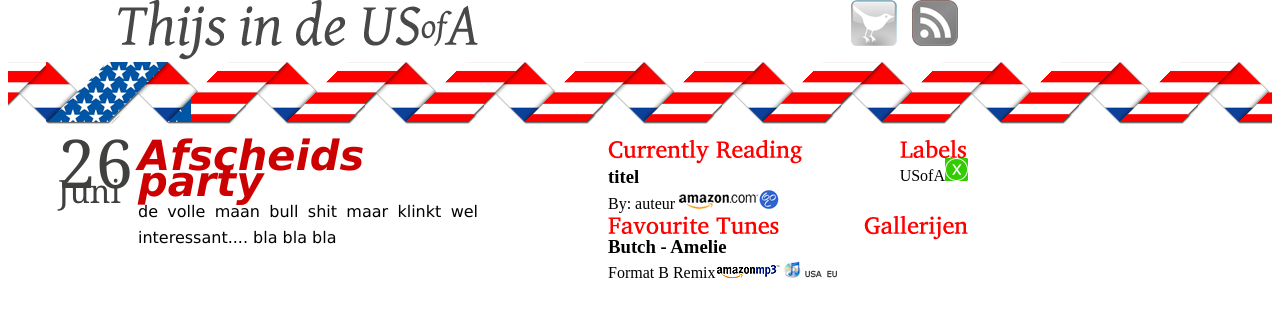
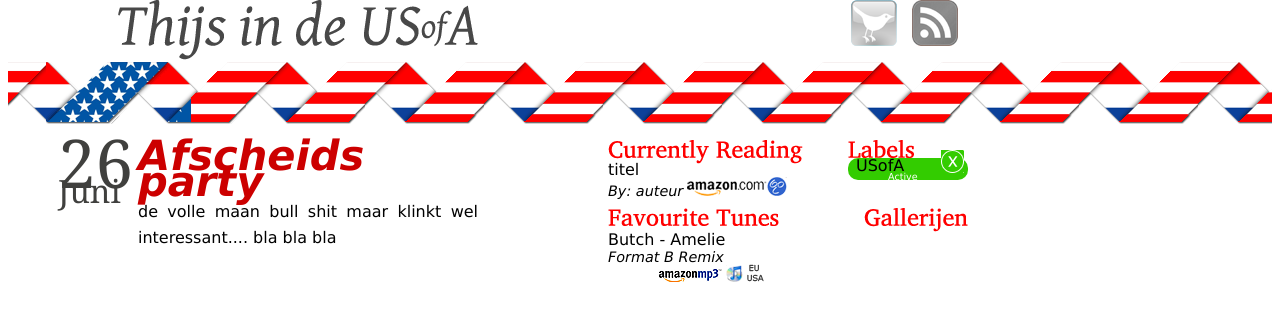
Before and after one commit to puredevotion/USofA-blog, a PHP site: page / in a window 1280 px wide. Shown: the part 13-334 px from the top of the page. Run offline with PHP 8.4, Linux system fonts and the light colour scheme.

Commit message:
Weer een extraatje aan de layout. Labels moeten nog worden gedaan.

```diff
--- a/css/layout.css
+++ b/css/layout.css
@@ -91,7 +91,72 @@
 	float: left;
 }
 
+.remix {
+	margin-top: 5px;
+}
+
+#favouriteTunes {
+	margin-bottom: 8px;
+}
+
+.sell {
+	text-align: right;
+}
+
+.amazon {
+	margin-top: 5px;
+}
+
+.tunes {
+	text-align: left;
+	margin-top: 5px;
+}
+
+.itunes #itunes {
+	position: relative;
+}
+
+.itunes #EU {
+	position: relative;
+	top: -10px;
+	left: -20px;
+}
+.itunes #USA {
+	position: relative;
+}
+
 #gallerij {
 	position: relative;
 	float: right;
 }
+
+.label {
+	display:block;
+	background-color:#3C0;
+	width: 120px;
+	-border-radius: 10px;
+	-moz-border-radius: 10px;
+	-webkit-border-radius: 10px;
+}
+
+.label .titel {
+	font-family:Verdana, Geneva, sans-serif;
+	margin: 0px 0px;
+	margin-left: 8px;
+	line-height: 1em;
+}
+.label .active {
+	position: relative;
+	margin-left: 40px;
+	font-size: 0.6em;
+	color: #FFF;
+	line-height: 0.6em;
+	font-family: Verdana, Geneva, sans-serif;
+}
+
+.label_button {
+	position: relative;
+	float:right;
+	margin-right: 4px;
+	top: -30px;
+}
--- a/css/typografie.css
+++ b/css/typografie.css
@@ -38,7 +38,6 @@ h3 {
 	font-size: 2em;
 	text-align: center;
 	color: #40403e;
-
 }
 .datum .numeriek {
 	display: block;
@@ -46,3 +45,38 @@ h3 {
 	text-align: center;
 	margin-bottom: 2px;
 }
+
+.book {
+	line-height: 0.8em;
+	margin-bottom: 10px;
+}
+
+.author {
+	font-family: Verdana, Geneva, sans-serif;
+	font-style:italic;
+	font-size: 0.9em;
+}
+
+.book h3 {
+	font-family:Verdana, Geneva, sans-serif;
+	font-weight: 400;
+	font-size: 1em;
+}
+
+.song {
+	line-height: 0.8em;
+	margin-bottom: 10px;
+}
+
+.song h3 {
+	font-family:Verdana, Geneva, sans-serif;
+	font-weight: 400;
+	font-size: 1em;
+	margin-bottom: 5px;
+}
+
+.song .remix {
+	font-family: Verdana, Geneva, sans-serif;
+	font-size: 0.9em;
+	font-style: italic;
+}
--- a/index.html
+++ b/index.html
@@ -33,7 +33,7 @@
 		<div id="navigation">
 			<div id="labels">
 			<h2><img id="index_22" src="images/index_22.png" width="66" height="18" alt="" /></h2>
-				<div class="label">USofA<img id="index_29" src="images/index_29.gif" width="23" height="23" alt="" /></div>
+				<div class="label"><div class="titel">USofA</div><div class="active">Active</div><img class="label_button" src="images/index_29.gif" width="23" height="23" alt="" /></div>
 			</div>
 
 			<div id="reading">
@@ -46,12 +46,17 @@
 		</div>
 		<div id="listening">
 			<div class="song">
-				<img id="index_45" src="images/index_45.png" width="171" height="18" alt="" />
+				<img id="favouriteTunes" src="images/index_45.png" width="171" height="18" alt="" />
 				<h3>Butch - Amelie</h3>
-				<span class="remix">Format B Remix</span><img id="index_54" src="images/index_54.gif" width="64" height="13" alt="" />
-					<img id="index_51" src="images/index_51.gif" width="17" height="17" alt="" />
-					<img id="index_57" src="images/index_57.gif" width="17" height="8" alt="" />
-					<img id="index_48" src="images/index_48.gif" width="11" height="8" alt="" />
+				<span class="remix">Format B Remix</span>
+				<div class="sell">
+					<img class="amazon" src="images/index_54.gif" width="64" height="13" alt="Amazon" />
+					<span class="itunes">
+						<img id="itunes" src="images/index_51.gif" width="17" height="17" alt="iTunes" />
+						<img id="USA" src="images/index_57.gif" width="17" height="8" alt="USA" />
+						<img id="EU" src="images/index_48.gif" width="11" height="8" alt="EU" />
+					</span>
+				</div>
 			</div>
 		</div>
 		<div id="gallerij">
```
